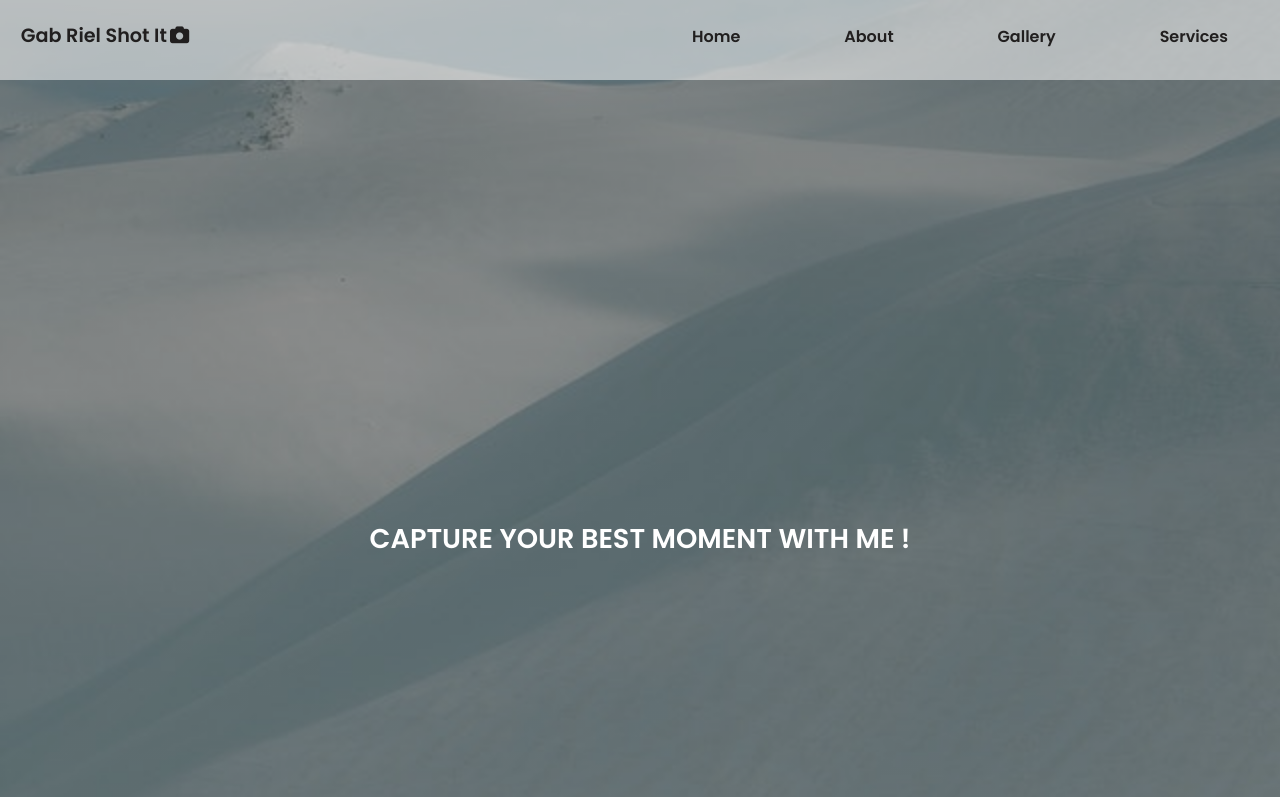
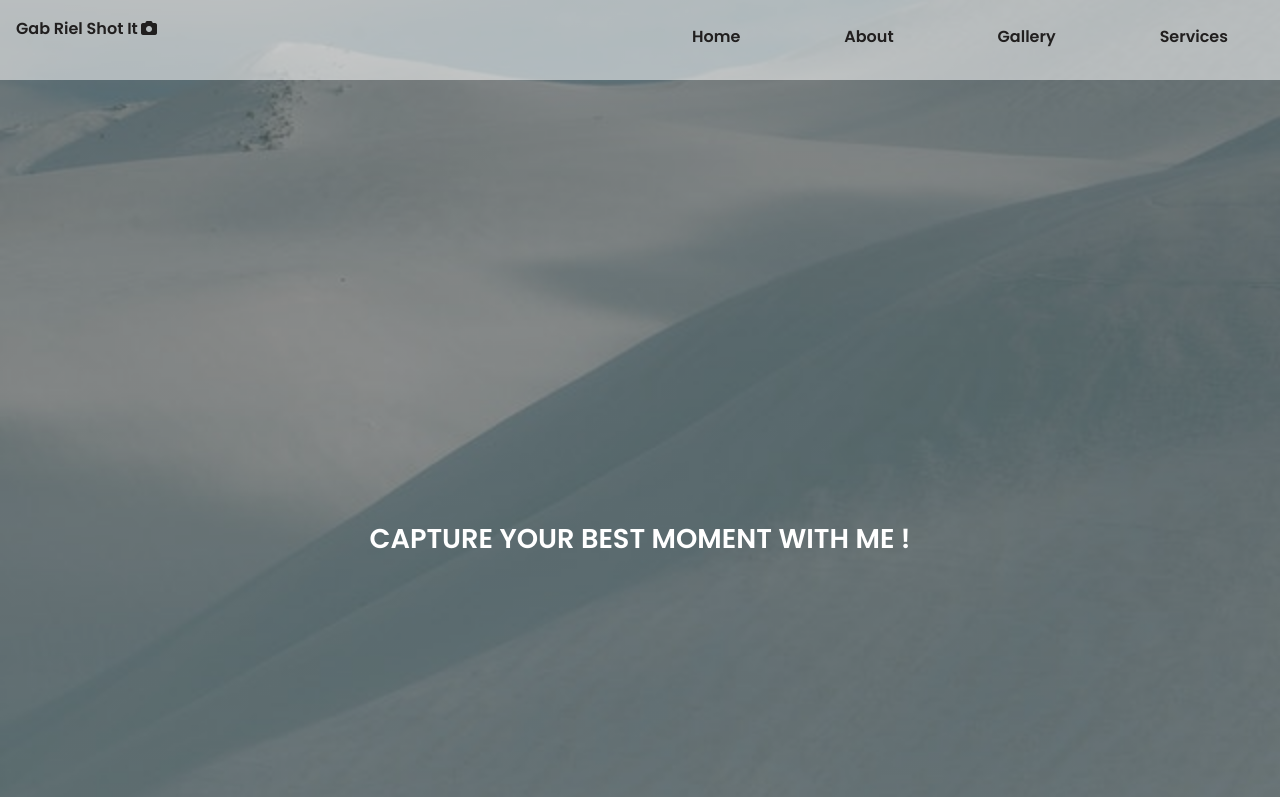
Before and after one commit to cas1908/Portfolio, a plain HTML site: page index.html in a window 1280 px wide. Shown: the top 797 px of the page. Drawn offline with Linux system fonts and the light colour scheme; a web font is replaced by a local one.

Commit message:
Logo reduced

```diff
--- a/style.css
+++ b/style.css
@@ -317,8 +317,8 @@ img {
         height: 10%;
     }
     h4 {
-        padding: 1.3rem;
-        font-size: 1.2rem;
+        padding: 1rem;
+        /* font-size: 1.2rem; */
     }
     .menu-btn {
         width: 5%;
```
